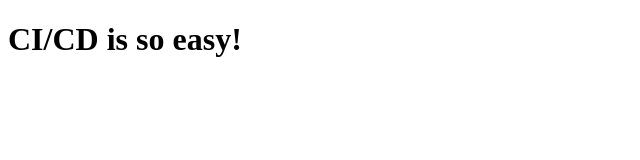
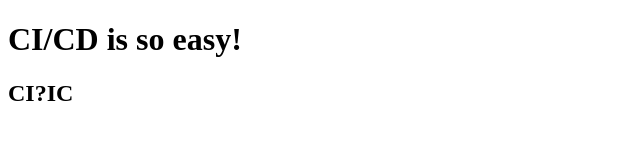
Before and after one commit to xiawenlai123456/awstest, a plain HTML site: page index.html in a window 1280 px wide. Shown: the whole page, without its empty margins (0-640 px from the left). Drawn offline with Linux system fonts and the light colour scheme.

Commit message:
Update index.html

```diff
--- a/index.html
+++ b/index.html
@@ -7,5 +7,6 @@
 </head>
 <body>
   <h1>CI/CD is so easy!</h1>
+  <h2>CI?IC</h2>
 </body>
 </html>
```
